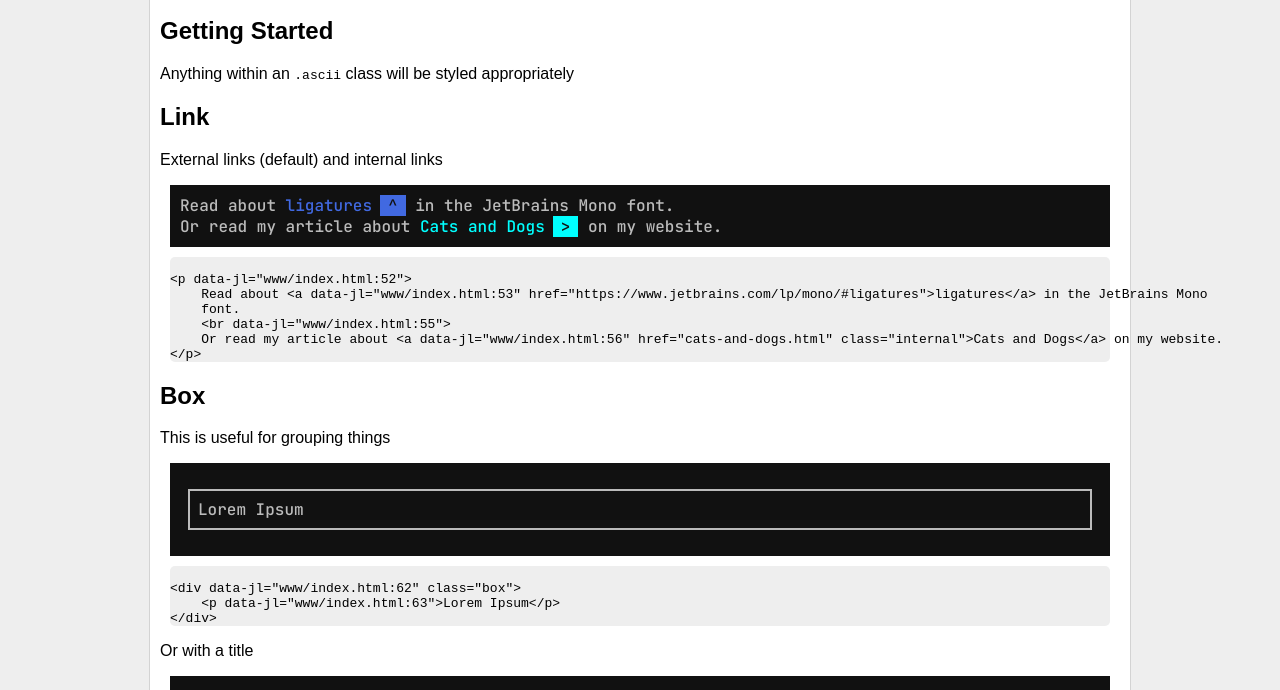
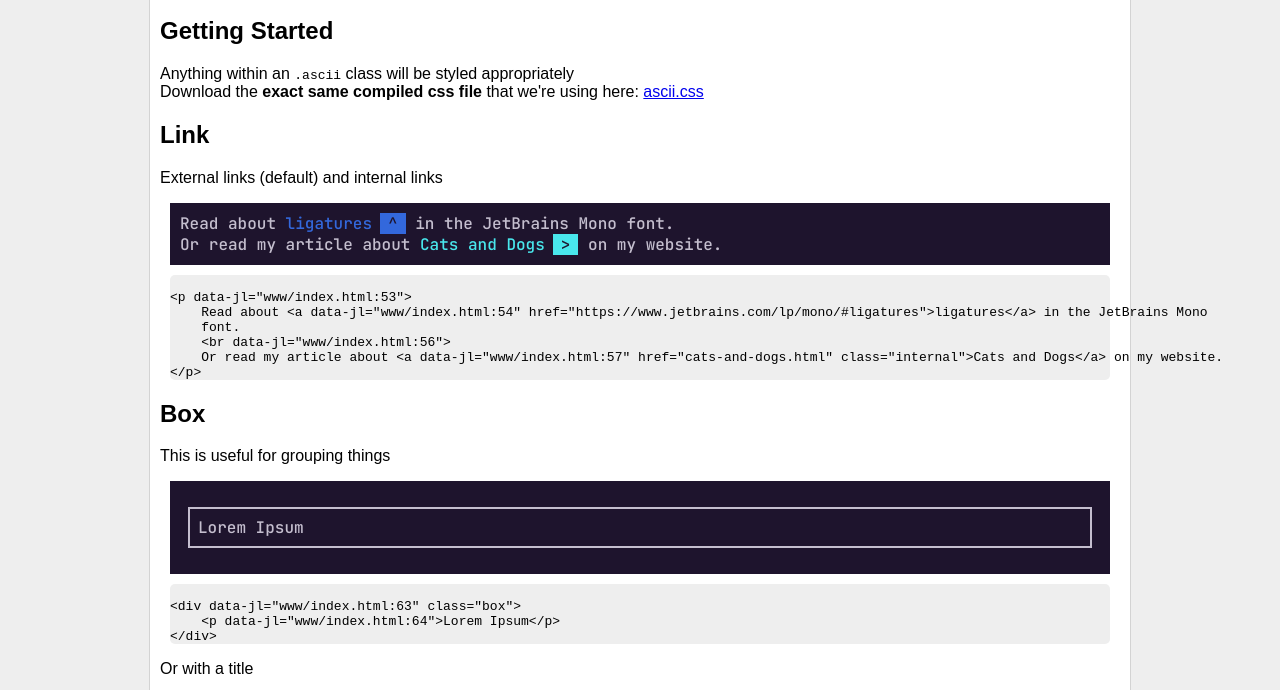
Before and after one commit to MadcoreTom/ascii-css, a website: page www/index.html in a window 1280 px wide. Shown: the part 50-740 px from the top of the page. Drawn offline with nearby package versions, Linux system fonts and the light colour scheme; files that its build step writes are made by us from their sources.

Commit message:
💄 colour changes

```diff
--- a/src/main.scss
+++ b/src/ascii.scss
@@ -1,13 +1,15 @@
 @import url("https://fonts.googleapis.com/css2?family=JetBrains+Mono:wght@500&display=swap");
 
-$blue: royalblue;
-$red: orangered;
-$dark-red: #aa2200;
-$cyan: cyan;
-$black: #111;
-$white: #bbb;
-$bright-white: #fff;
-$teal: teal;
+$black: #1E142D;
+$white:#C4BECE;
+$bright-white: #fff7f8;
+$dark-red: #ab1f65;
+$red: #ff4f69;
+$orange:#ff8142;
+$yellow:#ffda45;
+$green:#4ADB46;
+$cyan:#49e7ec;
+$blue: #3368dc;
 
 $charw: 0.5em;
 $charh: 1em;
@@ -118,7 +120,7 @@ $charh: 1em;
 
         &.primary {
             background: $cyan;
-            color: $teal;
+            color: $black;
 
             &:hover {
                 background: $bright-white;
--- a/www/index.html
+++ b/www/index.html
@@ -37,7 +37,7 @@
             background: #eee;
         }
     </style>
-    <link rel="stylesheet" href="main.css" />
+    <link rel="stylesheet" href="ascii.css" />
     <script src="script.js"></script>
 </head>
 
@@ -45,7 +45,8 @@
     <div class="centre-site">
         <h1>ASCII component Library</h1>
         <h2>Getting Started</h2>
-        Anything within an <code>.ascii</code> class will be styled appropriately
+        Anything within an <code>.ascii</code> class will be styled appropriately<br>
+        Download the <strong>exact same compiled css file</strong> that we're using here: <a href="ascii.css" download>ascii.css</a>
         <h2>Link</h2>
         <p>External links (default) and internal links</p>
         <div class="ascii preview">
```
